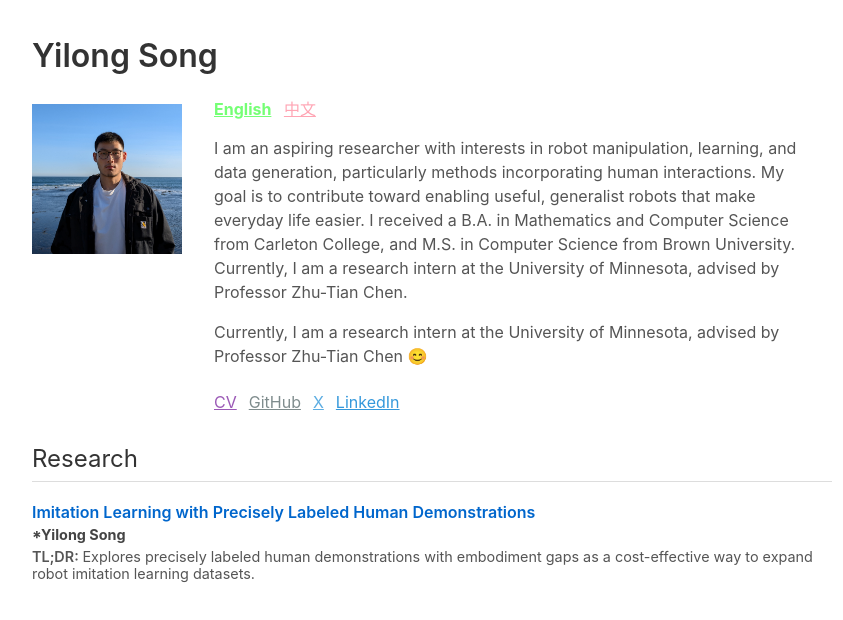
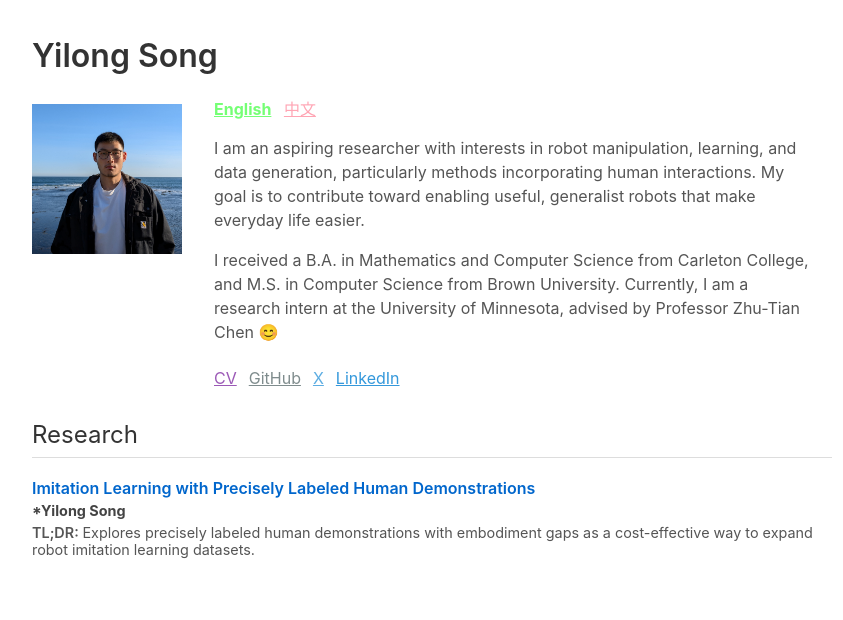
Before and after one commit to yilongsong/yilongsong.github.io, a plain HTML site: page index.html in a window 1280 px wide. Shown: the whole page, without its empty margins (208-1051 px from the left). Drawn offline with Linux system fonts and the light colour scheme.

Commit message:
text update

```diff
--- a/index.html
+++ b/index.html
@@ -24,11 +24,10 @@
           <p class="description description-en">
             I am an aspiring researcher with interests in robot manipulation, learning, and data generation, particularly methods incorporating human interactions.
             My goal is to contribute toward enabling useful, generalist robots that make everyday life easier.
-            I received a B.A. in Mathematics and Computer Science from Carleton College, and M.S. in Computer Science from Brown University.
-            Currently, I am a research intern at the University of Minnesota, advised by Professor Zhu-Tian Chen.
           </p>
 
           <p class="description description-en">
+            I received a B.A. in Mathematics and Computer Science from Carleton College, and M.S. in Computer Science from Brown University.
             Currently, I am a research intern at the University of Minnesota, advised by Professor Zhu-Tian Chen 😊
           </p>
 
```
